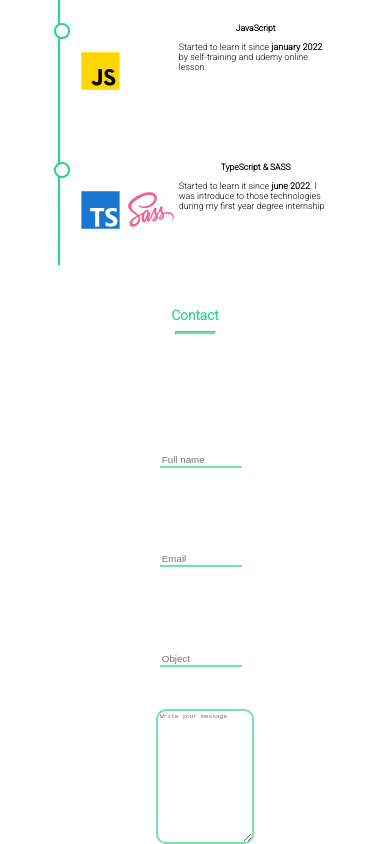
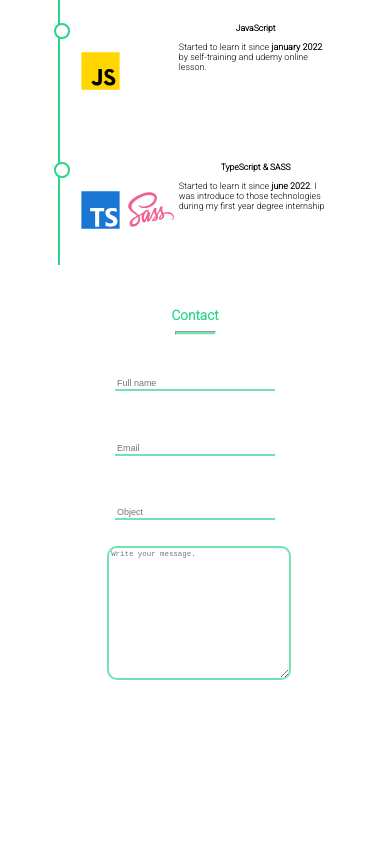
Before and after one commit to AllanRondeau/portfolio, an Angular app: page / in a window 390 px wide. Shown: the part 1304-2148 px from the top of the page. After the commit the page ends 2010 px from the top, so only its background shows below. Built offline with nearby package versions, Linux system fonts and the light colour scheme; no server answers; a web font is replaced by a local one.

Commit message:
responsive on contact section

```diff
--- a/project/portfolio/src/assets/SCSS/base/_typography.scss
+++ b/project/portfolio/src/assets/SCSS/base/_typography.scss
@@ -148,8 +148,16 @@ button {
 }
 
 @media(max-width: $xs-screen) {
-  select, input {
+  select{
     font-size: font-size-adjust(25);
+  }
+
+  input {
+    font-size: font-size-adjust(23);
+  }
+
+  textarea {
+    font-size: font-size-adjust(19);
   }
   h1 {
     font-size: font-size-adjust(90);
--- a/project/portfolio/src/assets/SCSS/layout/_contactSection.scss
+++ b/project/portfolio/src/assets/SCSS/layout/_contactSection.scss
@@ -1,6 +1,7 @@
 #contact{
   article{
     @extend %displayFlexRow;
+    margin-bottom: 3vh;
 
     div{
       background-image: url("../images/contactImage.jpg");
@@ -17,6 +18,26 @@
   }
 }
 
+@media(max-width: $md-screen){
+  #contact{
+    article{
+      div{
+        height: 40vh;
+      }
+    }
+  }
+}
+
+@media(max-width: $sm-screen){
+  #contact{
+    article{
+      div{
+        height: 30vh;
+      }
+    }
+  }
+}
+
 @media(max-width: $xs-screen){
   #contact{
     article{
@@ -25,7 +46,8 @@
         flex-direction: column;
         align-items: center;
         flex-basis: unset;
-        margin-left: 3vw;
+        margin-top: 0;
+
       }
       div{
         display: none;
--- a/project/portfolio/src/assets/SCSS/layout/_form.scss
+++ b/project/portfolio/src/assets/SCSS/layout/_form.scss
@@ -15,3 +15,17 @@
     }
   }
 }
+
+@media(max-width: $xs-screen){
+  #contact{
+    form{
+      input{
+        width: 40vw;
+        margin: 3vh 0;
+      }
+      textarea{
+        width: 45vw;
+      }
+    }
+  }
+}
--- a/project/portfolio/src/output.css
+++ b/project/portfolio/src/output.css
@@ -167,8 +167,14 @@ button {
 }
 
 @media (max-width: 560px) {
-  select, input {
+  select {
     font-size: 2.5vw;
+  }
+  input {
+    font-size: 2.3vw;
+  }
+  textarea {
+    font-size: 1.9vw;
   }
   h1 {
     font-size: 9vw;
@@ -332,6 +338,15 @@ button {
   border-radius: 10px;
 }
 
+@media (max-width: 560px) {
+  #contact form input {
+    width: 40vw;
+    margin: 3vh 0;
+  }
+  #contact form textarea {
+    width: 45vw;
+  }
+}
 #home {
   width: 100vw;
 }
@@ -595,6 +610,9 @@ button {
     content: unset;
   }
 }
+#contact article {
+  margin-bottom: 3vh;
+}
 #contact article div {
   background-image: url("../images/contactImage.jpg");
   background-size: cover;
@@ -607,13 +625,23 @@ button {
   margin-top: 7vh;
 }
 
+@media (max-width: 992px) {
+  #contact article div {
+    height: 40vh;
+  }
+}
+@media (max-width: 768px) {
+  #contact article div {
+    height: 30vh;
+  }
+}
 @media (max-width: 560px) {
   #contact article form {
     display: flex;
     flex-direction: column;
     align-items: center;
     flex-basis: unset;
-    margin-left: 3vw;
+    margin-top: 0;
   }
   #contact article div {
     display: none;
--- a/project/portfolio/src/ui/homePage/ContactSection.component.ts
+++ b/project/portfolio/src/ui/homePage/ContactSection.component.ts
@@ -16,7 +16,7 @@ import {ChangeDetectionStrategy, Component} from "@angular/core";
             <input type="text" name="name" placeholder="Full name">
             <input type="text" name="email" placeholder="Email">
             <input type="text" name="object" placeholder="Object">
-            <textarea name="content" placeholder="Write your message"></textarea>
+            <textarea name="content" placeholder="Write your message."></textarea>
           </form>
         </article>
       </section>
```
Also changed, not shown: project/portfolio/src/application/CreateMessage.ts (added, +11 -0 lines).
